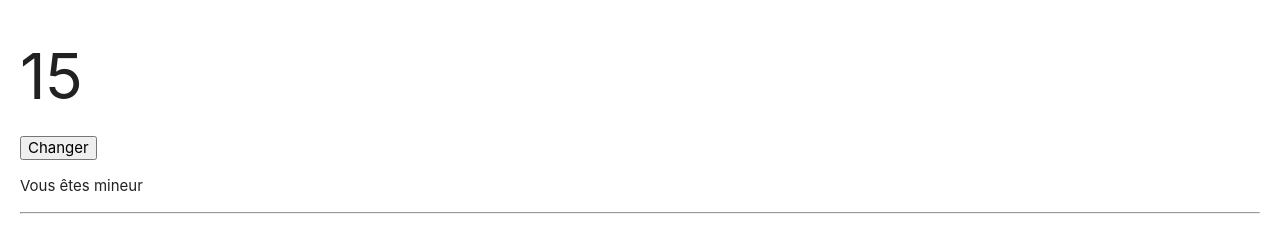
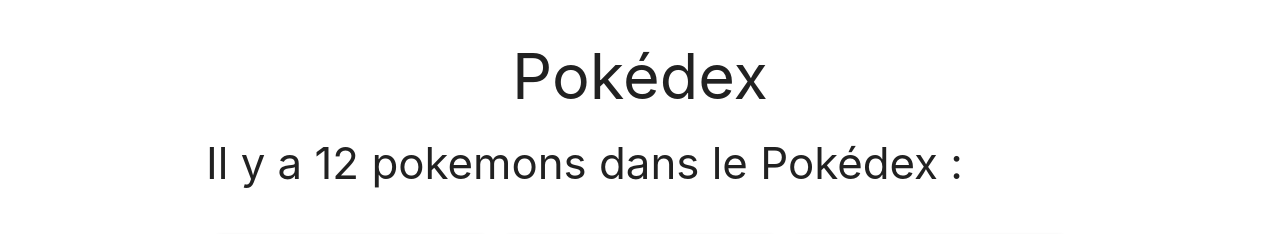
Before and after one commit to GrCOTE7/React, a React (Create React App) app: page / in a window 1280 px wide. Shown: the top 234 px of the page. Built offline with nearby package versions, Linux system fonts and the light colour scheme; grey boxes are pictures that could not be loaded.

Commit message:
Feat: Reset

```diff
--- a/src/App.tsx
+++ b/src/App.tsx
@@ -1,6 +1,5 @@
 import React, { FunctionComponent } from 'react';
 import POKEMONSLIST from './components/pokemonsList';
-import Majority from './components/majority';
 
 const App: FunctionComponent = () => {
   //State
@@ -10,7 +9,6 @@
   // Render
   return (
     <div>
-      <Majority />
       <POKEMONSLIST />
     </div>
   )
--- a/src/components/majority.tsx
+++ b/src/components/majority.tsx
@@ -9,7 +9,6 @@
   // Event
   const handleClick = () => {
 
-    // age 15 1^1
     console.log('age = ', + age);
     setMajority(majority ^ 1)
     setAge((majority ^ 1) * 10 + 15);
```
